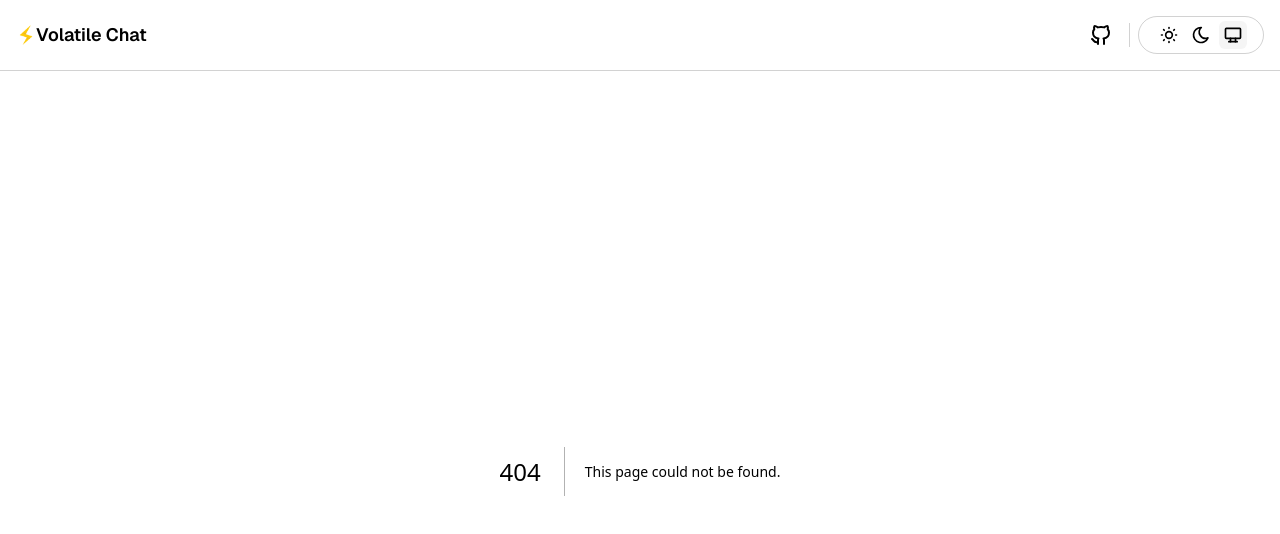
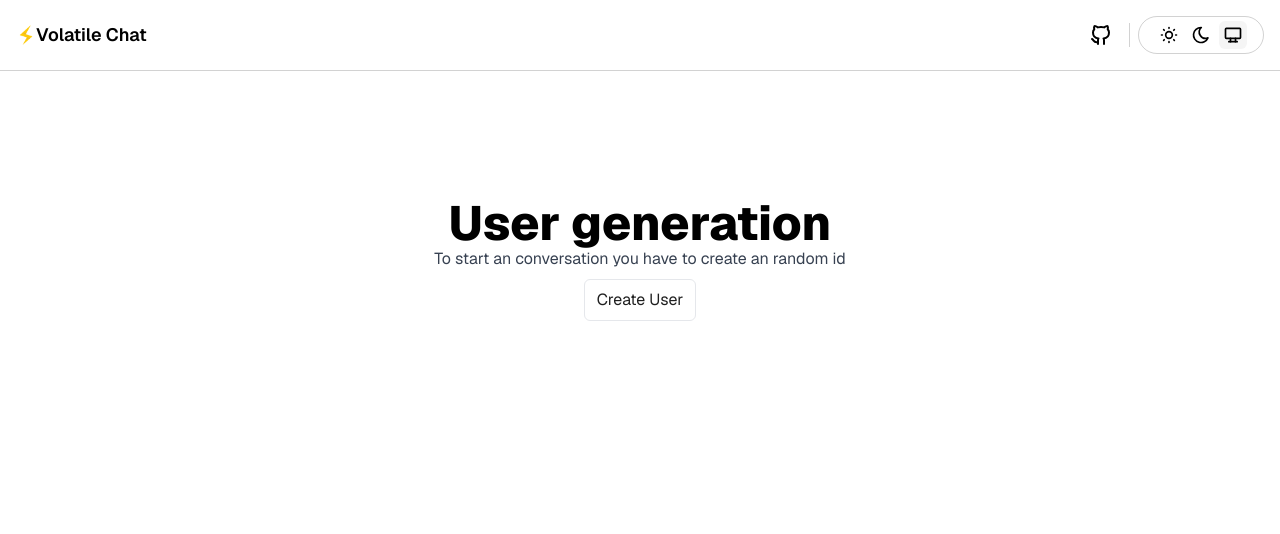
Before and after one commit to AgustinGalante19/volatile-chat, a Next.js app: page /create-user in a window 1280 px wide. Before the commit this address had no page. Shown: the top 534 px of the page. Built offline with nearby package versions, Linux system fonts and the light colour scheme.

Commit message:
Creation user section

```diff
--- /dev/null
+++ b/src/app/create-user/page.tsx
@@ -0,0 +1,20 @@
+'use client'
+import Button from '../components/ui/button'
+
+function CreateUser() {
+  return (
+    <div className="mt-32">
+      <div className="flex flex-col items-center">
+        <h2 className="text-5xl font-extrabold text-center">User generation</h2>
+        <p className="dark:text-gray-300 text-gray-700">
+          To start an conversation you have to create an random id
+        </p>
+        <Button size="normal" className="mt-2" disabled variant="secondary">
+          Create User
+        </Button>
+      </div>
+    </div>
+  )
+}
+
+export default CreateUser
```
